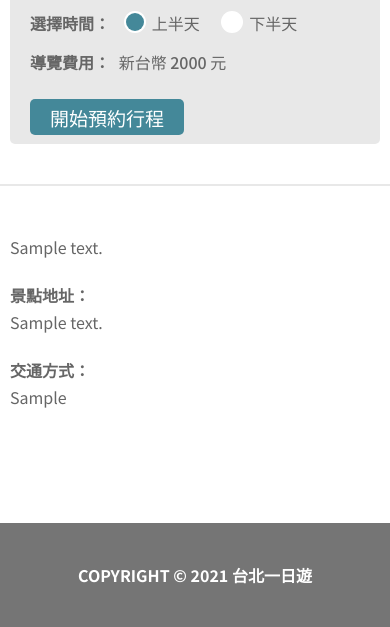
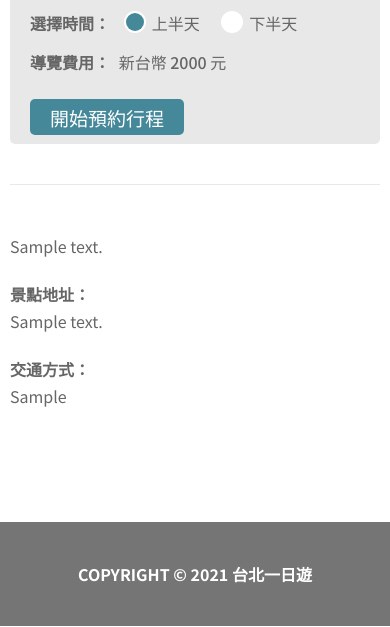
Before and after one commit to ysirene/TaipeiDayTrip, a Flask app: page /attraction/1 in a window 390 px wide. Shown: the part 757-1384 px from the top of the page. Run offline with Flask 3, Linux system fonts and the light colour scheme; tables that the repository leaves empty or names only in its code hold one stand-in row (values such as "Sample post").

Commit message:
correct the height and width of second separator

```diff
--- a/static/attraction.css
+++ b/static/attraction.css
@@ -249,8 +249,11 @@ a:active { text-decoration: none; }
     cursor: pointer;
 }
 .separator{
-    border: 1px #E8E8E8 solid;
-    margin: 40px 0 50px;
+    border: none;
+    width: 1200px;
+    height: 1px;
+    background-color: #E8E8E8;
+    margin: 40px auto 50px;
 }
 .detail__text{
     margin: 0 auto 20px;
@@ -306,6 +309,10 @@ a:active { text-decoration: none; }
     .detail__title{
         width: calc(100% - 20px);
     }
+    .separator{
+        width: calc(100% - 20px);
+        margin: 40px auto 50px;
+    }
 }
 @media(max-width:800px){
     .profile__slide_show{
```
